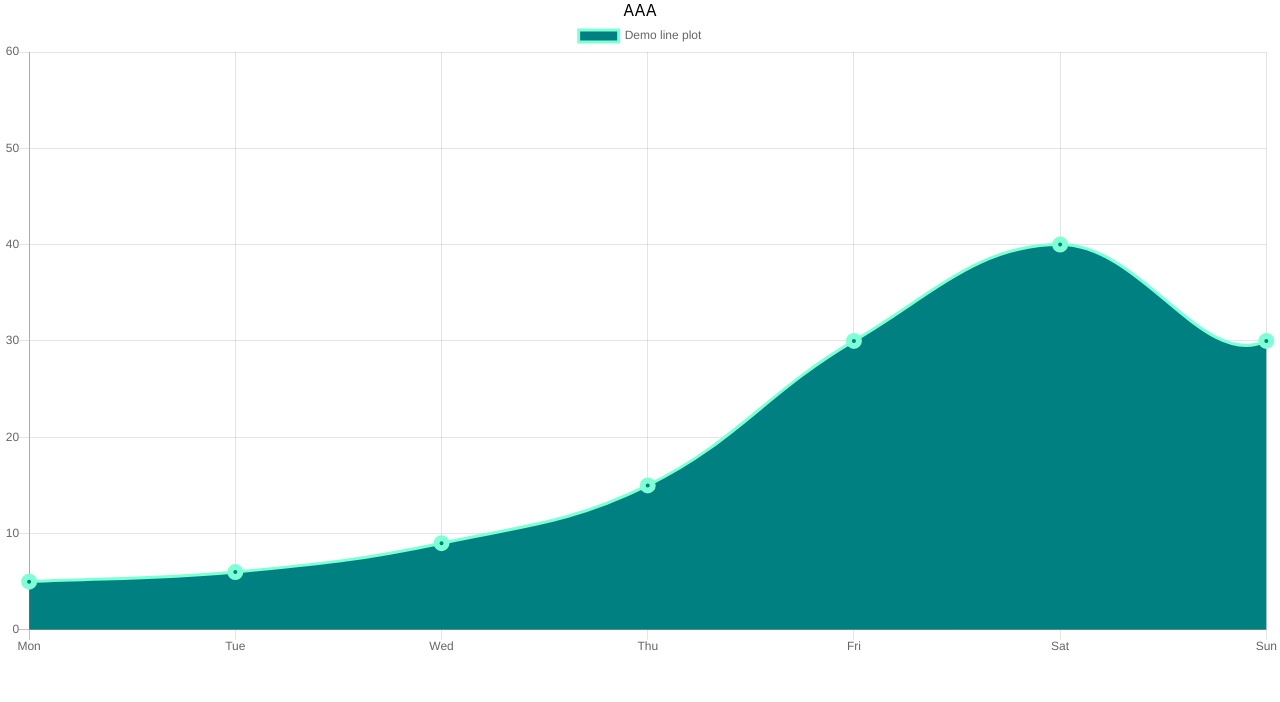
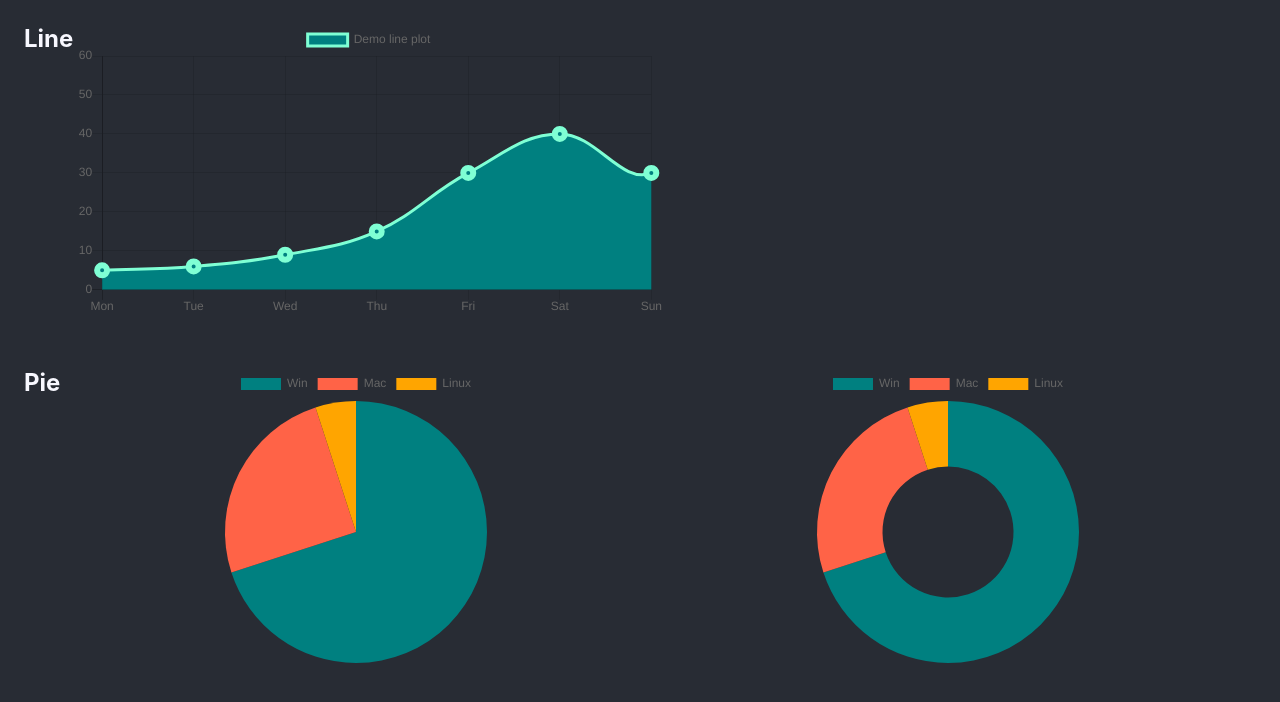
Before and after one commit to BoxPistols/React-ChartJS_Material-UI, a React (Create React App) app: page / in a window 1280 px wide. Shown: the top 702 px of the page. Built offline with nearby package versions, Linux system fonts and the light colour scheme.

Commit message:
Set Base Chart / Pie & Doughnut

```diff
--- a/package.json
+++ b/package.json
@@ -11,6 +11,7 @@
     "@types/react": "^17.0.2",
     "@types/react-dom": "^17.0.1",
     "chart.js": "^2.9.4",
+    "node-sass": "^5.0.0",
     "react": "^17.0.1",
     "react-chartjs-2": "^2.11.1",
     "react-dom": "^17.0.1",
--- a/src/App.css
+++ /dev/null
@@ -1,38 +0,0 @@
-.App {
-  text-align: center;
-}
-
-.App-logo {
-  height: 40vmin;
-  pointer-events: none;
-}
-
-@media (prefers-reduced-motion: no-preference) {
-  .App-logo {
-    animation: App-logo-spin infinite 20s linear;
-  }
-}
-
-.App-header {
-  background-color: #282c34;
-  min-height: 100vh;
-  display: flex;
-  flex-direction: column;
-  align-items: center;
-  justify-content: center;
-  font-size: calc(10px + 2vmin);
-  color: white;
-}
-
-.App-link {
-  color: #61dafb;
-}
-
-@keyframes App-logo-spin {
-  from {
-    transform: rotate(0deg);
-  }
-  to {
-    transform: rotate(360deg);
-  }
-}
--- /dev/null
+++ b/src/App.scss
@@ -0,0 +1,12 @@
+.App {
+	// text-align: center;
+	background-color: #282c34;
+	min-height: 100vh;
+	color: ghostwhite;
+}
+
+.section {
+	padding: 24px;
+	display: flex;
+	max-width: 50vw;
+}
--- a/src/App.tsx
+++ b/src/App.tsx
@@ -1,12 +1,13 @@
 import React from 'react'
-import logo from './logo.svg'
-import './App.css'
+import './App.scss'
 import LineProt from './components/LinePlot'
+import PiePlot from './components/PiePlot'
 
 function App() {
     return (
         <div className="App">
             <LineProt />
+            <PiePlot />
         </div>
     )
 }
--- a/src/components/LinePlot.tsx
+++ b/src/components/LinePlot.tsx
@@ -18,8 +18,10 @@ const data =
 const LinePlot: React.FC = () => {
     return (
         <div>
-            AAA
-            <Line data={data} />
+            <section className="section">
+                <h2>Line</h2>
+                <Line data={data} />
+            </section>
         </div>
     )
 }
--- /dev/null
+++ b/src/components/PiePlot.tsx
@@ -0,0 +1,27 @@
+import React from 'react'
+import { Pie, Doughnut } from 'react-chartjs-2'
+
+const dataObj = {
+    labels: ['Win', 'Mac', 'Linux'],
+    datasets: [
+        {
+            data: [70, 25, 5],
+            backgroundColor: ['teal', 'tomato', 'orange'],
+            hoverBackgroundColor: ['gray', 'gray', 'gray'],
+            borderColor: ['transparent', 'transparent', 'transparent'],
+        },
+    ],
+}
+const PiePlot = () => {
+    return (
+        <div>
+            <section className="section">
+                <h2>Pie</h2>
+                <Pie data={dataObj} />
+                <Doughnut data={dataObj} />
+            </section>
+        </div>
+    )
+}
+
+export default PiePlot
--- a/src/index.css
+++ /dev/null
@@ -1,13 +0,0 @@
-body {
-  margin: 0;
-  font-family: -apple-system, BlinkMacSystemFont, 'Segoe UI', 'Roboto', 'Oxygen',
-    'Ubuntu', 'Cantarell', 'Fira Sans', 'Droid Sans', 'Helvetica Neue',
-    sans-serif;
-  -webkit-font-smoothing: antialiased;
-  -moz-osx-font-smoothing: grayscale;
-}
-
-code {
-  font-family: source-code-pro, Menlo, Monaco, Consolas, 'Courier New',
-    monospace;
-}
--- /dev/null
+++ b/src/index.scss
@@ -0,0 +1,17 @@
+* {
+	margin: 0;
+	box-sizing: border-box;
+}
+body {
+	margin: 0;
+	font-family: -apple-system, BlinkMacSystemFont, 'Segoe UI', 'Roboto', 'Oxygen',
+		'Ubuntu', 'Cantarell', 'Fira Sans', 'Droid Sans', 'Helvetica Neue',
+		sans-serif;
+	-webkit-font-smoothing: antialiased;
+	-moz-osx-font-smoothing: grayscale;
+}
+
+code {
+	font-family: source-code-pro, Menlo, Monaco, Consolas, 'Courier New',
+		monospace;
+}
```
Also changed, not shown: src/index.tsx (+11 -11 lines), 1 other file (tests, documents, lock files or other folders).
